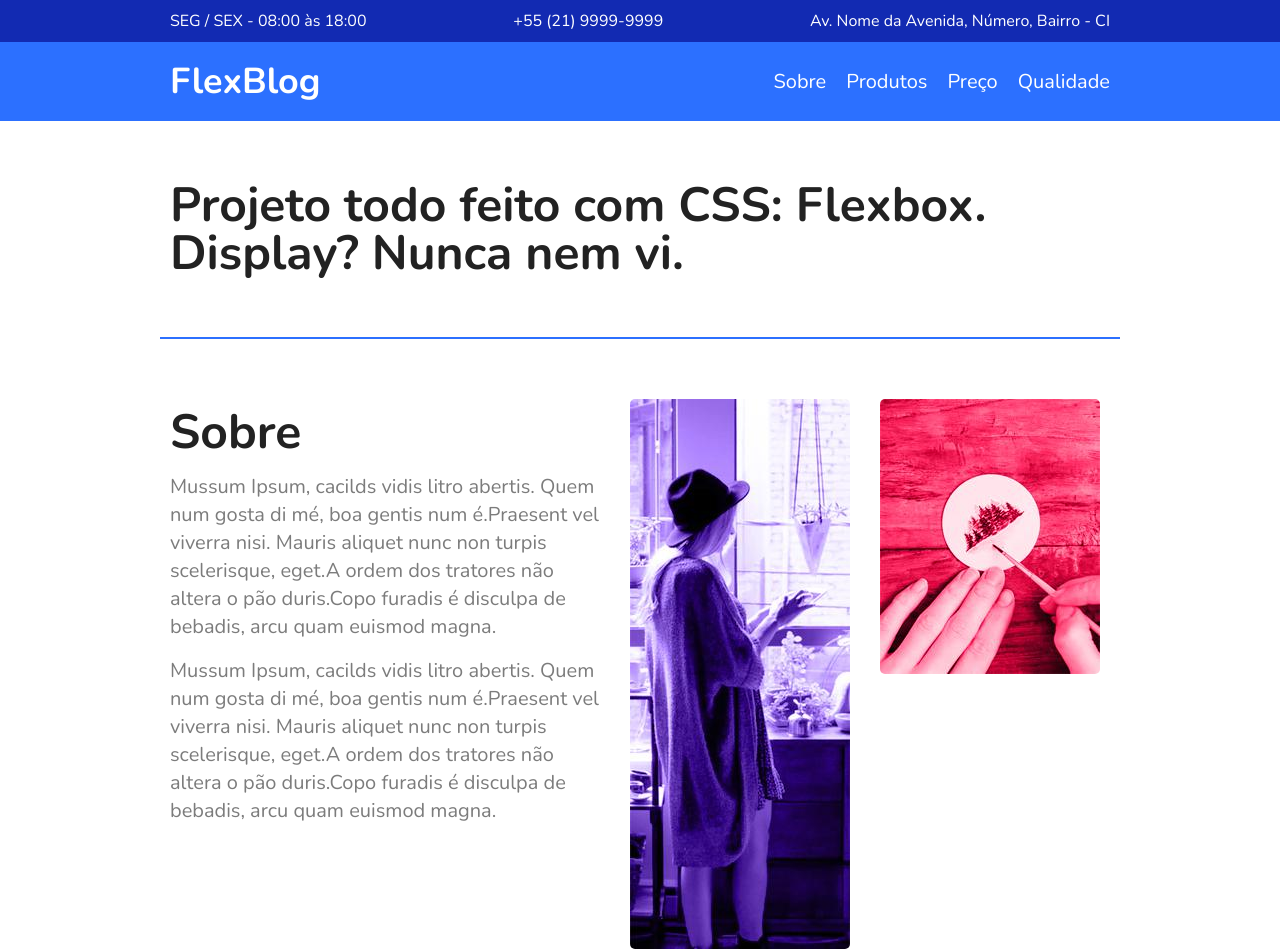
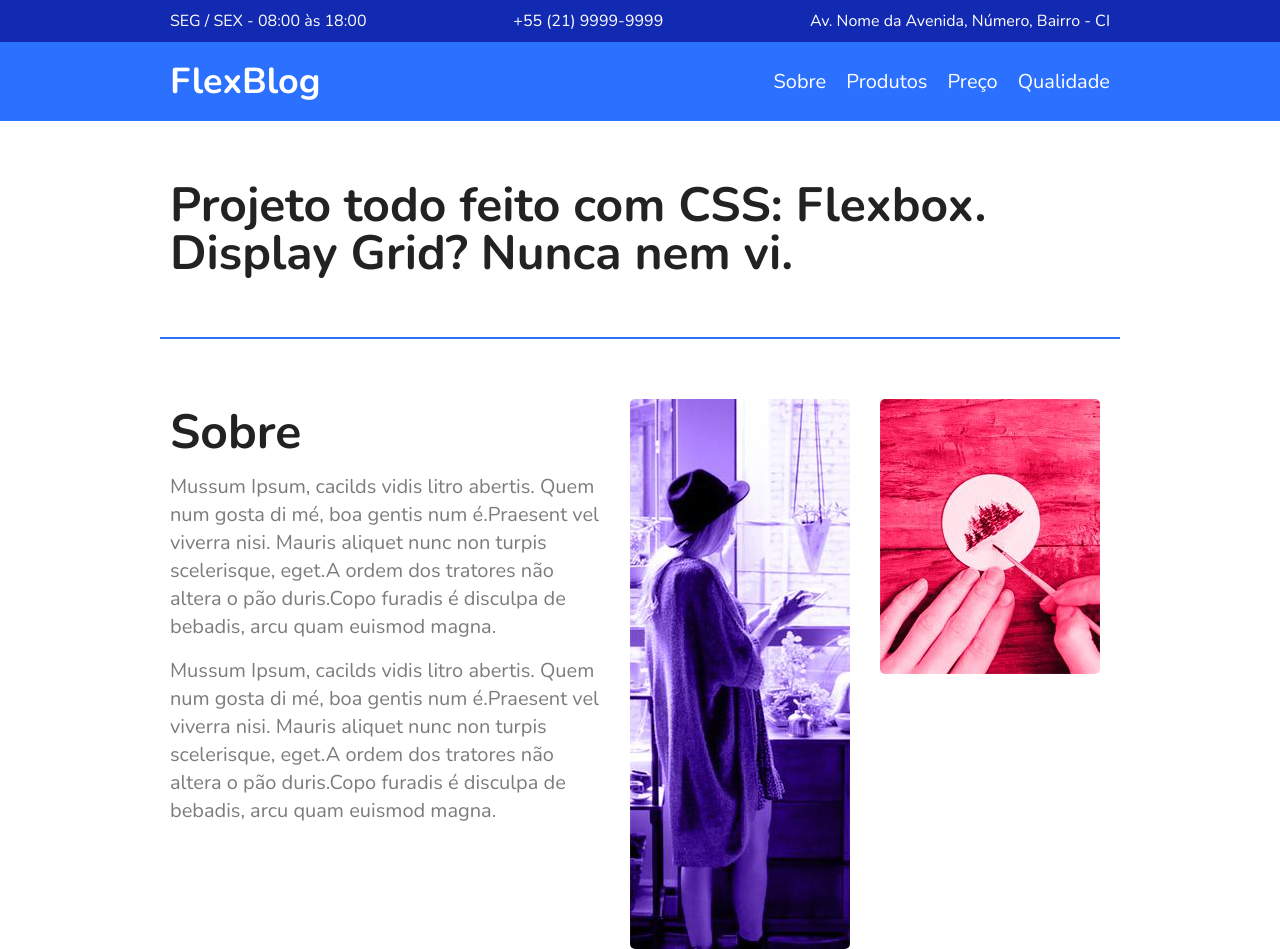
Before and after one commit to ericthmoritsuka/flexblog, a plain HTML site: page index.html in a window 1280 px wide. Shown: the top 949 px of the page. Drawn offline with nearby package versions, Linux system fonts and the light colour scheme.

Commit message:
ajuste no texto do titulo

```diff
--- a/index.html
+++ b/index.html
@@ -37,7 +37,7 @@
     </div>
   </header>
 
-  <h1 class="introducao">Projeto todo feito com CSS: Flexbox.<br>Display? Nunca nem vi.</h1>
+  <h1 class="introducao">Projeto todo feito com CSS: Flexbox.<br>Display Grid? Nunca nem vi.</h1>
 
   <section class="sobre" id="sobre">
     <div class="sobre-info">
```
